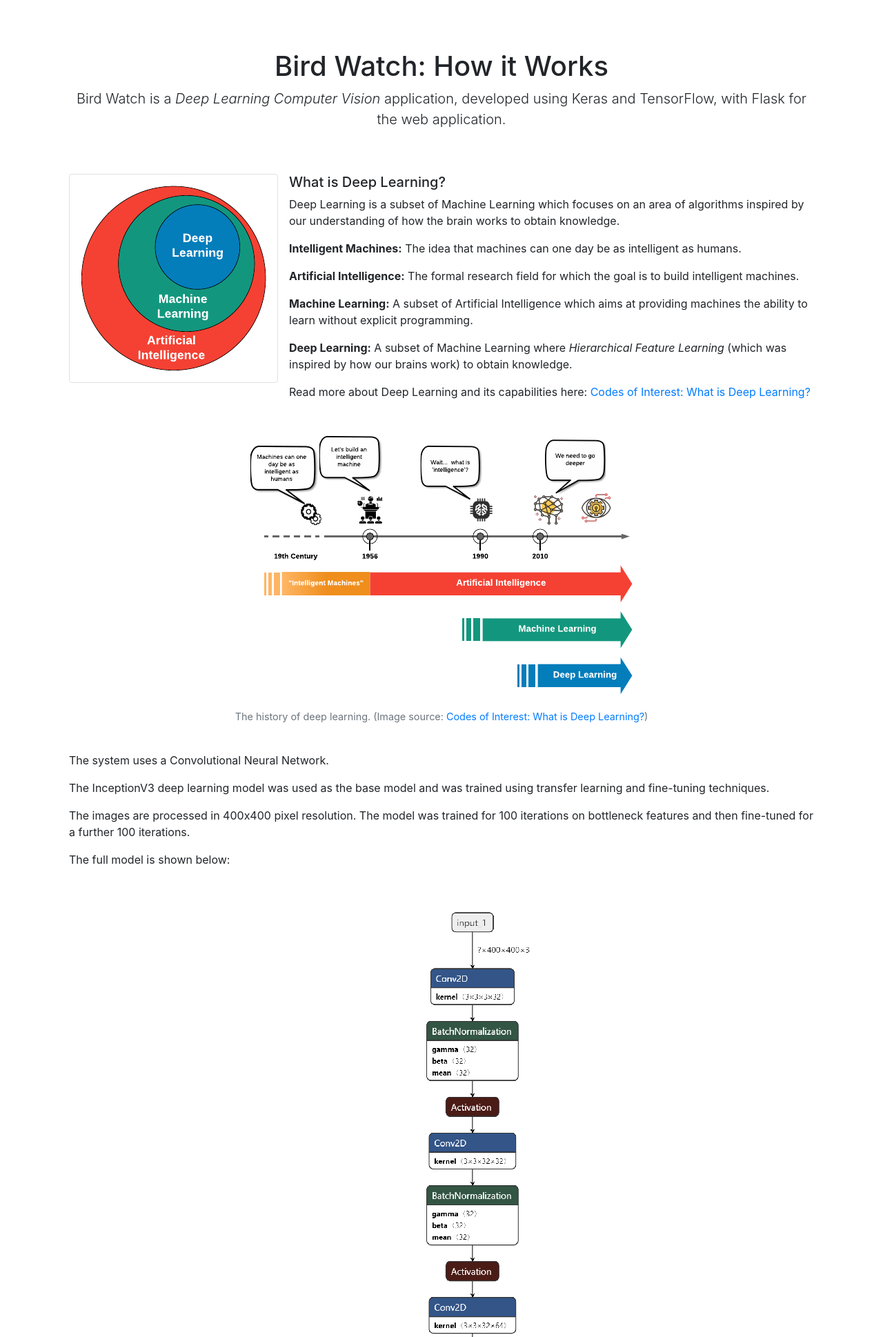
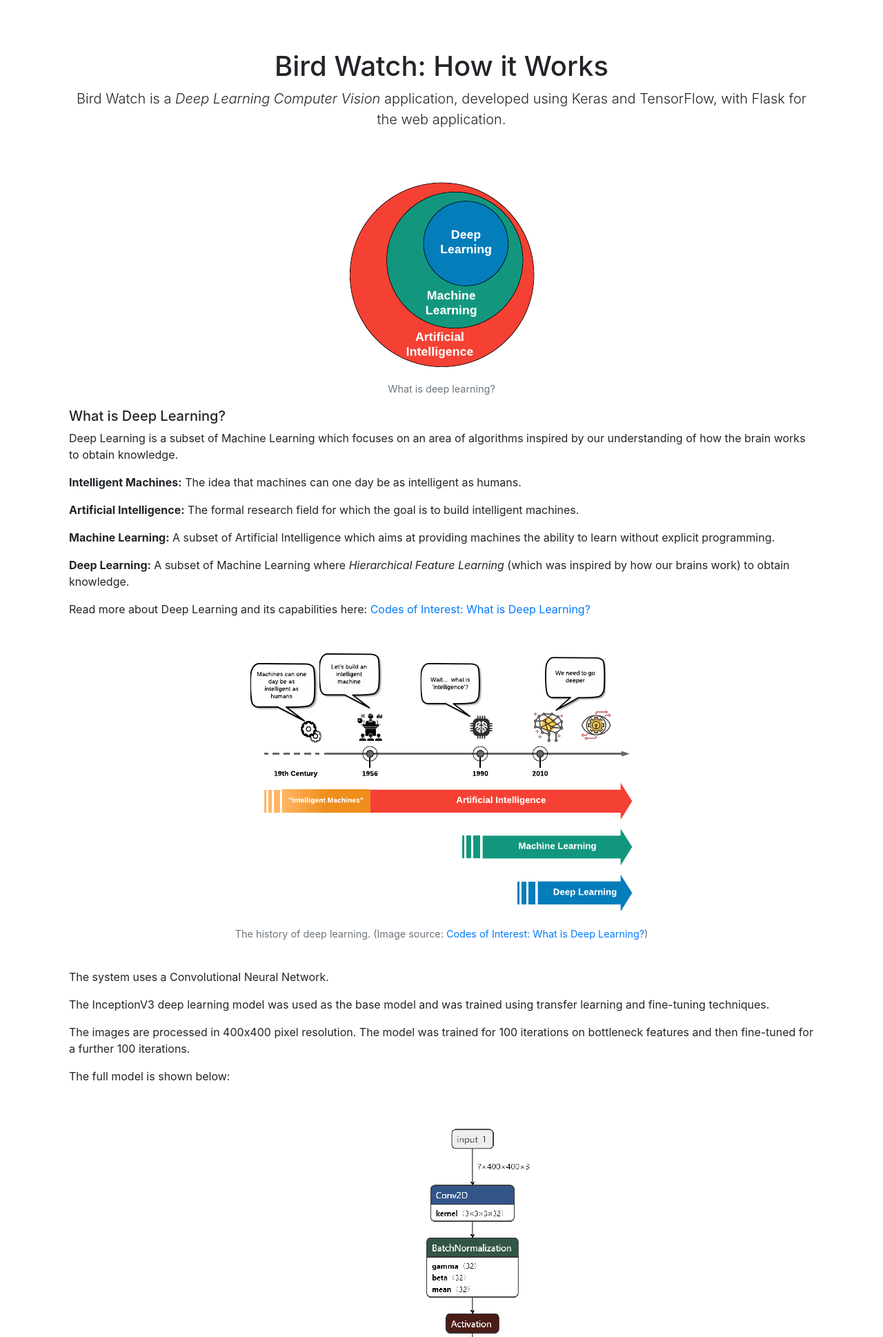
Before and after one commit to Thimira/bird_watch, a Flask app: page /howitworks in a window 1280 px wide. Shown: the part 56-1994 px from the top of the page at 69% size. Run offline with Flask 2, Linux system fonts and the light colour scheme; parts of the project's set-up code (start-up, migrations or seed data) failed here and were passed over; some libraries are stand-ins or nearby versions.

Commit message:
restructuring how-it-works page to be better mobile responsive

```diff
--- a/templates/howitworks.html
+++ b/templates/howitworks.html
@@ -26,10 +26,13 @@
         <p class="lead">Bird Watch is a <em>Deep Learning Computer Vision</em> application, developed using Keras and TensorFlow, with Flask for the web application.</p>
 
     </div>
+    <div class="container text-center">
+        <figure class="figure">
+            <img src="{{ url_for('static', filename='images/DeepLearningVenn.png') }}" class="figure-img img-fluid rounded mx-auto d-block" alt="What is deep learning">
+            <figcaption class="figure-caption">What is deep learning?</figcaption>
+        </figure>
+    </div>
     <div class="container">
-        <div class="media">
-            <img src="{{ url_for('static', filename='images/DeepLearningVenn.png') }}" class="mr-3 img-thumbnail" alt="What is deep learning">
-            <div class="media-body">
         <h5 class="mt-0">What is Deep Learning?</h5>
         <p>Deep Learning is a subset of Machine Learning which focuses on an area of algorithms inspired by our understanding of how the brain works to obtain knowledge.</p>
         <p><strong>Intelligent Machines:</strong> The idea that machines can one day be as intelligent as humans.</p>
@@ -37,8 +40,6 @@
         <p><strong>Machine Learning:</strong> A subset of Artificial Intelligence which aims at providing machines the ability to learn without explicit programming.</p>
         <p><strong>Deep Learning:</strong> A subset of Machine Learning where <em>Hierarchical Feature Learning</em> (which was inspired by how our brains work) to obtain knowledge.</p>
         <p>Read more about Deep Learning and its capabilities here: <a href="https://www.codesofinterest.com/p/what-is-deep-learning.html" target="_blank">Codes of Interest: What is Deep Learning?</a></p>
-            </div>
-        </div>
     </div>
     <br />
     <div class="container text-center">
@@ -53,7 +54,12 @@
         <p>The InceptionV3 deep learning model was used as the base model and was trained using transfer learning and fine-tuning techniques.</p>
         <p>The images are processed in 400x400 pixel resolution. The model was trained for 100 iterations on bottleneck features and then fine-tuned for a further 100 iterations.</p>
         <p>The full model is shown below:</p>
-        <img src="{{ url_for('static', filename='images/model.png') }}" class="img-fluid" alt="The deep learning model structure of bird watch">
+    </div>
+    <div class="container text-center">
+        <figure class="figure">
+            <img src="{{ url_for('static', filename='images/model.png') }}" class="figure-img img-fluid rounded mx-auto d-block" alt="The Deep Learning model structure of Bird Watch">
+            <figcaption class="figure-caption">The Deep Learning model structure of Bird Watch</figcaption>
+        </figure>
     </div>
     <br />
     <br />
```
Lines whose indentation alone changed are shown as unchanged.
